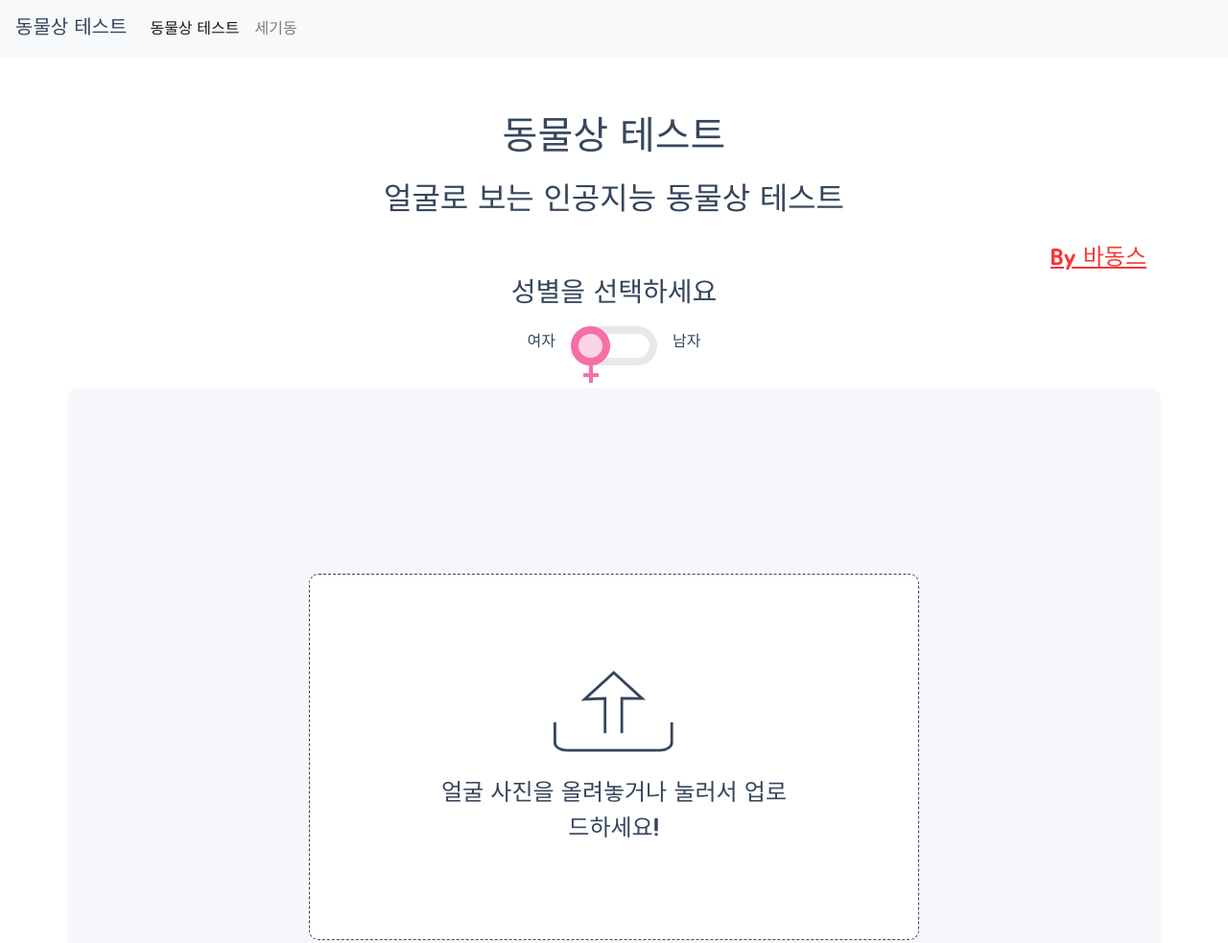
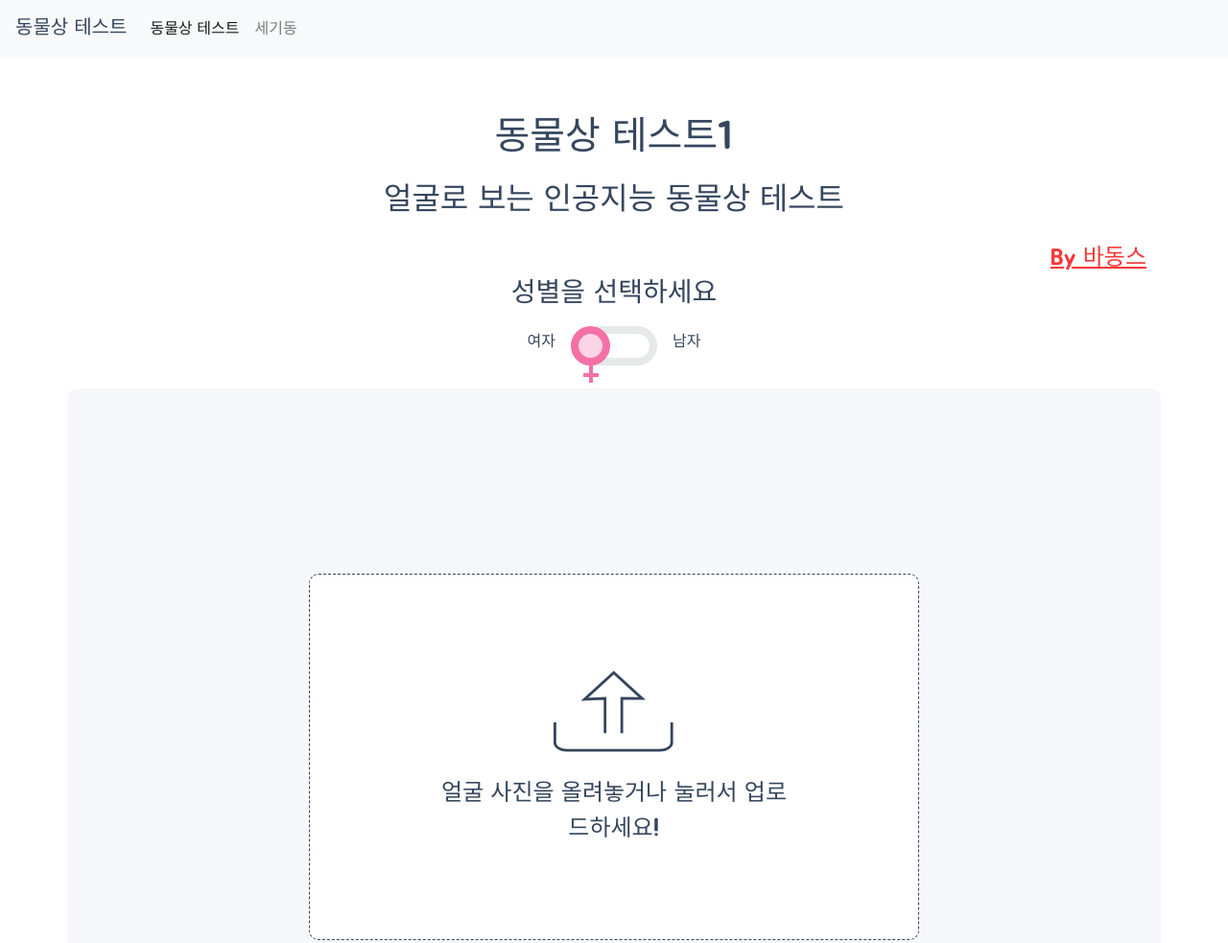
Before and after one commit to badongsch/animalface, a plain HTML site: page index.html in a window 1280 px wide. Shown: the top 983 px of the page at 96% size. Drawn offline with nearby package versions, Linux system fonts and the light colour scheme.

Commit message:
2st commit

```diff
--- a/index.html
+++ b/index.html
@@ -73,7 +73,7 @@
 			</div>
 		</nav>
 		<section class="section">
-			<h1 class="title">동물상 테스트</h1>
+			<h1 class="title">동물상 테스트1</h1>
 			<h2 class="subtitle">얼굴로 보는 인공지능 동물상 테스트</h2>
 			<h2 class="sr-only">나는 어떤 동물과 닮았을까? 나의 동물상 찾기를 해보세요!</h2>
 			<h3 class="sr-only">
```
